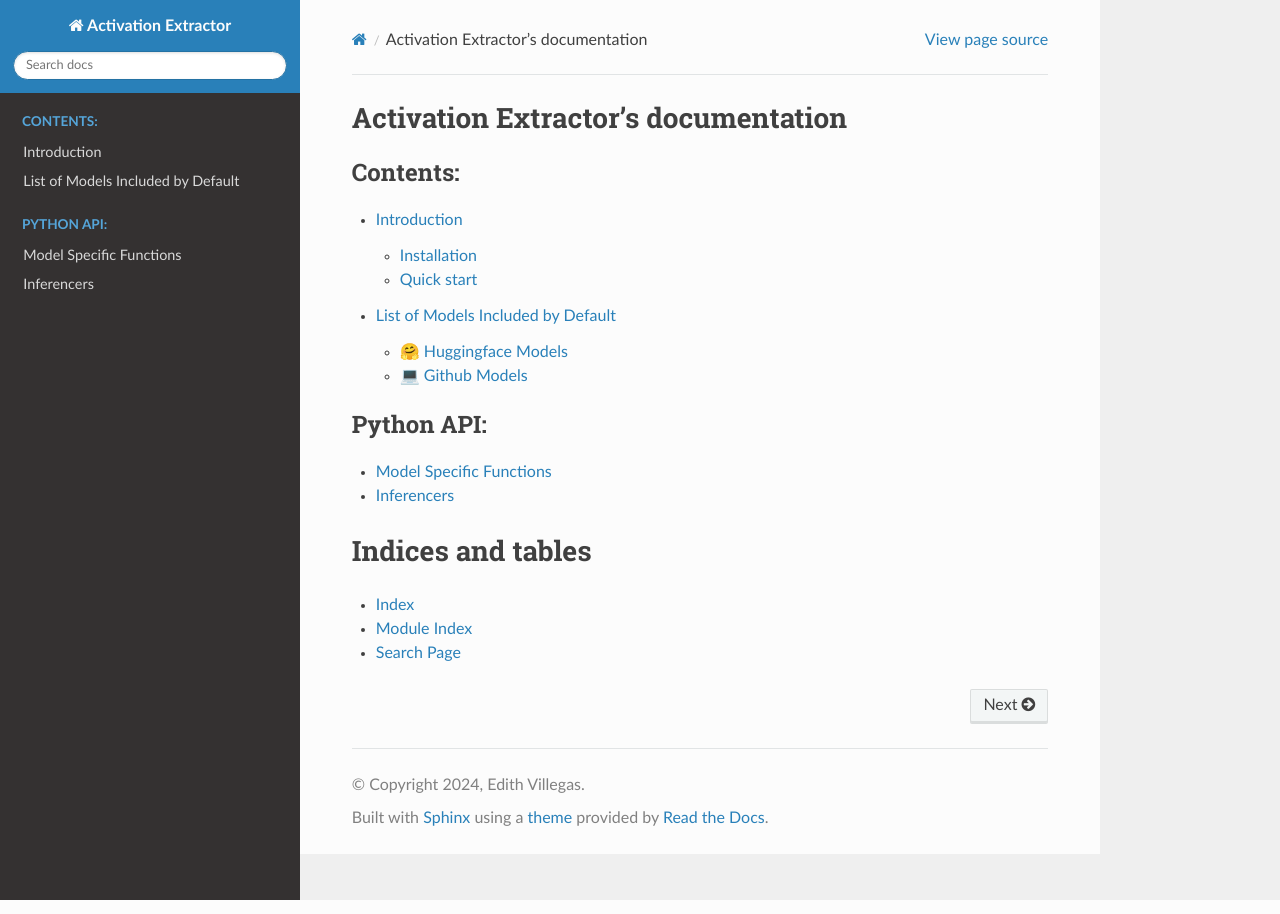
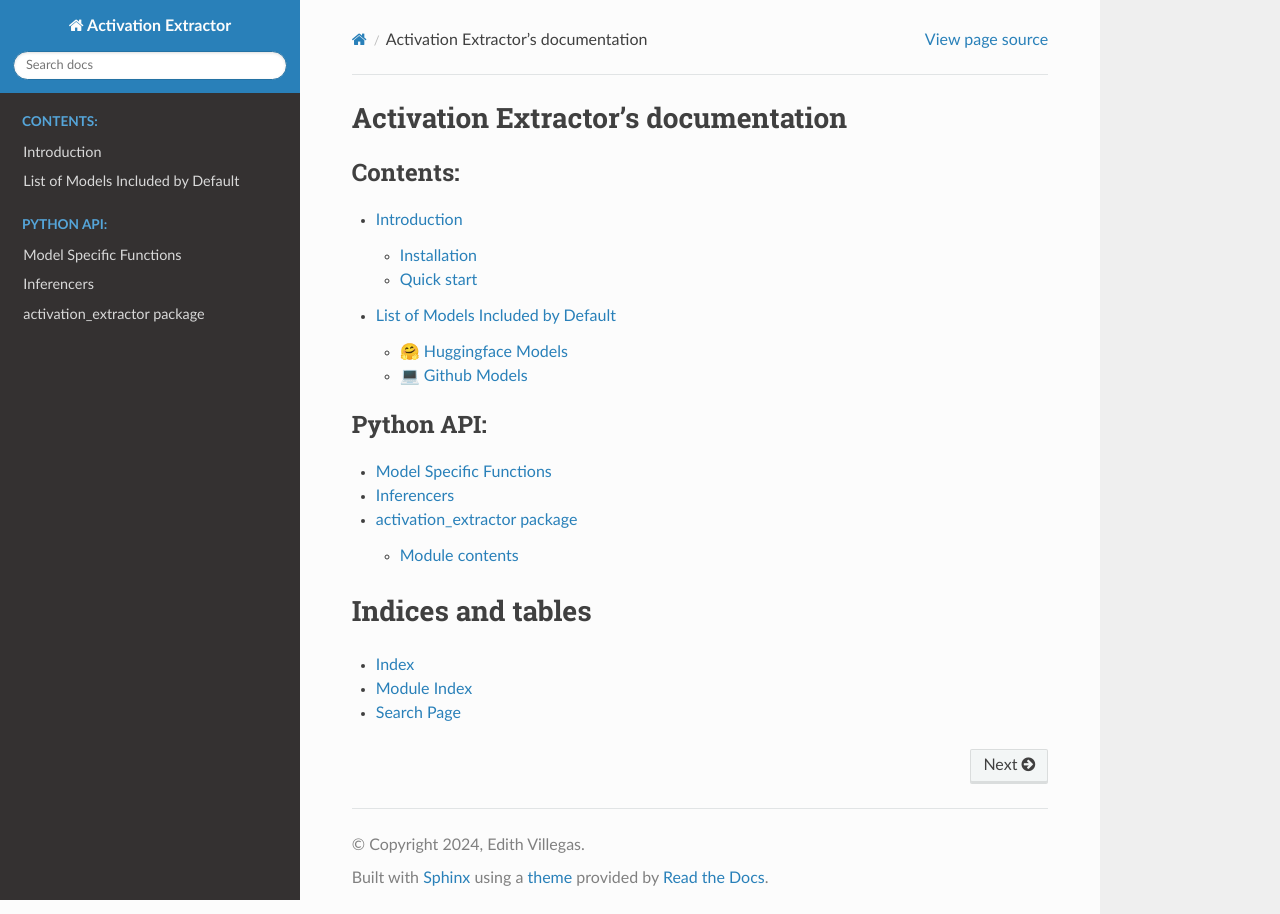
Before and after one commit to edithvillegas/activation-extractor, a Sphinx documentation site: the page built from docs/source/index.rst, in a window 1280 px wide. Built offline with Sphinx 7.4.7 and the Read the Docs theme 2.0.0, drawn with Linux system fonts in a browser that asks for light colours.

Commit message:
Update index.rst

```diff
--- a/docs/source/index.rst
+++ b/docs/source/index.rst
@@ -14,6 +14,7 @@ Activation Extractor's documentation
 
     api/model_functions
     api/inferencers
+    api/activation_extractor
 
 Indices and tables
 ==================
```
